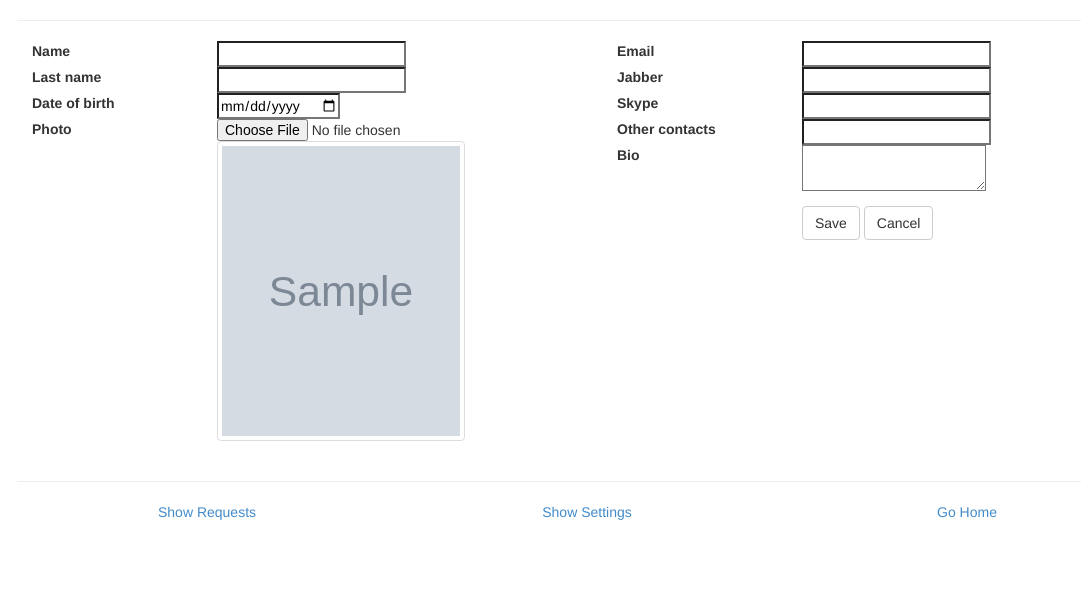
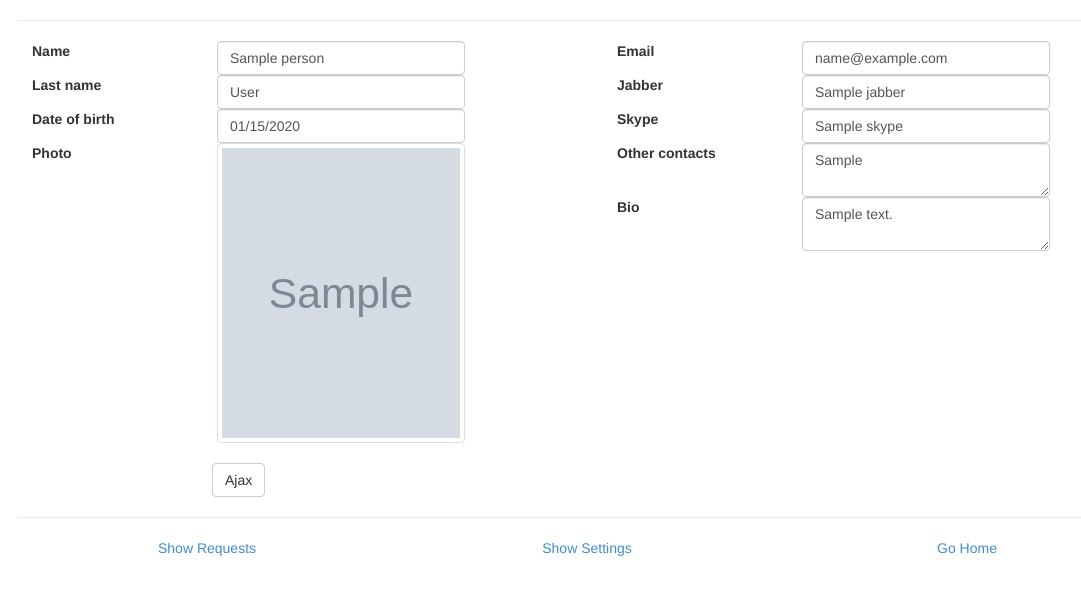
Before and after one commit to 42cups/test_task, a Django app: template cups/apps/test_cup/templates/change.html in a window 1280 px wide. Shown: the top 595 px of the page, without its empty margins (53-1134 px from the left). Run offline with Django 3.2, Linux system fonts and the light colour scheme; the template is opened without the code that fills it: most values are stand-ins (such as "Sample title", 1, 10 or a date in 2020); grey boxes marked "Sample" are stand-in pictures; form fields are guessed from the names that the template uses; some libraries are stand-ins or nearby versions.

Commit message:
add ability to use ajax / mute inputs

```diff
--- a/cups/apps/test_cup/forms.py
+++ b/cups/apps/test_cup/forms.py
@@ -14,4 +14,4 @@ class ShowBioForm(forms.ModelForm):
 
     class Meta:
         model = Person
-        exclude = ('contacts',)
+        exclude = ('contacts','photo')
--- a/cups/apps/test_cup/templates/change.html
+++ b/cups/apps/test_cup/templates/change.html
@@ -13,17 +13,17 @@
         });
     </script>
 
-
     <div class="row">
-        <form id='main_form' enctype="multipart/form-data" action="" method="post" >{% csrf_token %}
+        <form id='main_form' enctype="multipart/form-data" action="" method="post">{% csrf_token %}
             <div class="col-md-6">
 
                 <div class=" form-group">
                     <label class="col-sm-4 control-label" for='name'>
                         Name
                     </label>
+
                     <div class="col-sm-6">
-                            {{ form.name }}
+                        <input id='name' class="form-control" type="text" value="{{ person.name }}">
                     </div>
                 </div>
 
@@ -33,7 +33,7 @@
                     </label>
 
                     <div class="col-sm-6">
-                        {{ form.last_name }}
+                        <input id='last_name' class="form-control" type="text" value="{{ person.last_name }}">
                     </div>
                 </div>
 
@@ -43,7 +43,7 @@
                     </label>
 
                     <div class="col-sm-6">
-                        {{ form.date_of_birth }}
+                        <input id='birth' class="form-control" type="text" value="{{ person.date_of_birth|date:'m/d/Y' }}">
                     </div>
                 </div>
 
@@ -52,12 +52,12 @@
                     <label class="col-sm-4 control-label">Photo</label>
                     {% if person.photo %}
                         <div class="col-sm-6">
-                        {{ form.photo }}
 
                             <img src="{{ person.photo.url }}"
                                  style="width: 300px;height: 300px" class="img-thumbnail">
                         </div>
-                    {% endif %}</div>
+                    {% endif %}
+                </div>
 
             </div>
             <div class="col-md-6 form-group">
@@ -65,8 +65,9 @@
                     <label class="col-sm-4 control-label" for='email'>
                         Email
                     </label>
+
                     <div class="col-sm-6">
-                            {{ form.email }}
+                        <input id='email' class="form-control" type="email" value="{{ person.email }}">
                     </div>
                 </div>
 
@@ -74,8 +75,9 @@
                     <label class="col-sm-4 control-label" for='jabber'>
                         Jabber
                     </label>
+
                     <div class="col-sm-6">
-                            {{ form.jabber }}
+                        <input id='jabber' class="form-control" type="text" value="{{ person.jabber }}">
                     </div>
                 </div>
 
@@ -83,8 +85,9 @@
                     <label class="col-sm-4 control-label" for='skype'>
                         Skype
                     </label>
+
                     <div class="col-sm-6">
-                            {{ form.skype }}
+                        <input id='skype' class="form-control" type="text" value="{{ person.skype }}">
                     </div>
                 </div>
 
@@ -92,8 +95,9 @@
                     <label class="col-sm-4 control-label" for='other_contacts'>
                         Other contacts
                     </label>
+
                     <div class="col-sm-6">
-                            {{ form.other_contacts }}
+                        <textarea id='other_contacts' class="form-control" >{{ person.other_contacts }}</textarea>
                     </div>
                 </div>
 
@@ -101,30 +105,56 @@
                     <label class="col-sm-4 control-label" for='bio'>
                         Bio
                     </label>
+
                     <div class="col-sm-6">
-                            {{ form.bio }}
+                        <textarea id='bio' class="form-control" >{{ person.bio }}</textarea>
                     </div>
+
                 </div>
 
             </div>
 
             <br>
+            <div class="row">
 
-            <div class="row">
-                <div style="text-align: left" class="col-md-2 col-md-offset-2">
-<button id='submit' type="submit" class="btn btn-default">Save</button>
-            <a href="/" class="btn btn-default">Cancel</a>
+{#                <div style="text-align: left" class="col-md-2 col-md-offset-2">#}
+{#                    <button id='submit' type="submit" class="btn btn-default">Save</button>#}
+{##}
+{#                    <a href="/" class="btn btn-default">Cancel</a>#}
+{##}
+{#                </div>#}
 
-                </div>
             </div>
             <br>
 
         </form>
+  <div id='indicator'  class="col-md-2 col-md-offset-2">
+                                        <button id='ajax' class="btn btn-default">Ajax</button>
 
                 </div>
 
-<script type="text/javascript" >
 
+    </div>
+
+    <script type="text/javascript">
+        $("#ajax").click(function () {
+            var name =$('#name').val();
+            var last_name =$('#last_name').val();
+            var birth= $('#birth').val();
+            var email = $('#email').val();
+            var jabber = $('#jabber').val();
+            var skype = $('#skype').val();
+            var bio = $('#bio').val();
+            var other_contacts = $('#other_contacts').val();
+            var pk = {{ person.pk }};
+            var formdata = $('#main_form').serialize();
+            formdata += "&pk=" + encodeURIComponent({{ person.pk }}) +'&name='+name +'&last_name='+last_name+'&date_of_birth='+birth+'&email='+email+'&jabber='+jabber+'&skype='+skype+'&bio='+bio+'&other_contacts='+other_contacts;
+            console.log(formdata);
+            $.ajax({url: '/pull_ajax', type: 'POST', data: formdata});
+            $('input').attr('disabled',true);
+            $('textarea').attr('disabled',true);
+            $('#indicator').html('<p>Changes have been saved</p>')
+        });
     </script>
 
 {% endblock %}
--- a/cups/settings.py
+++ b/cups/settings.py
@@ -133,7 +133,6 @@ INSTALLED_APPS = (
 	'cups.apps.test_cup',
 	'webtest',
 	'south',
-    'annoying',
 )
 
 TEMPLATE_CONTEXT_PROCESSORS = (
```
Also changed, not shown: cups/apps/test_cup/views.py (+26 -3 lines), cups/urls.py (+16 -15 lines), requirements.txt (added, +7 -0 lines). Lines whose indentation alone changed are shown as unchanged.
